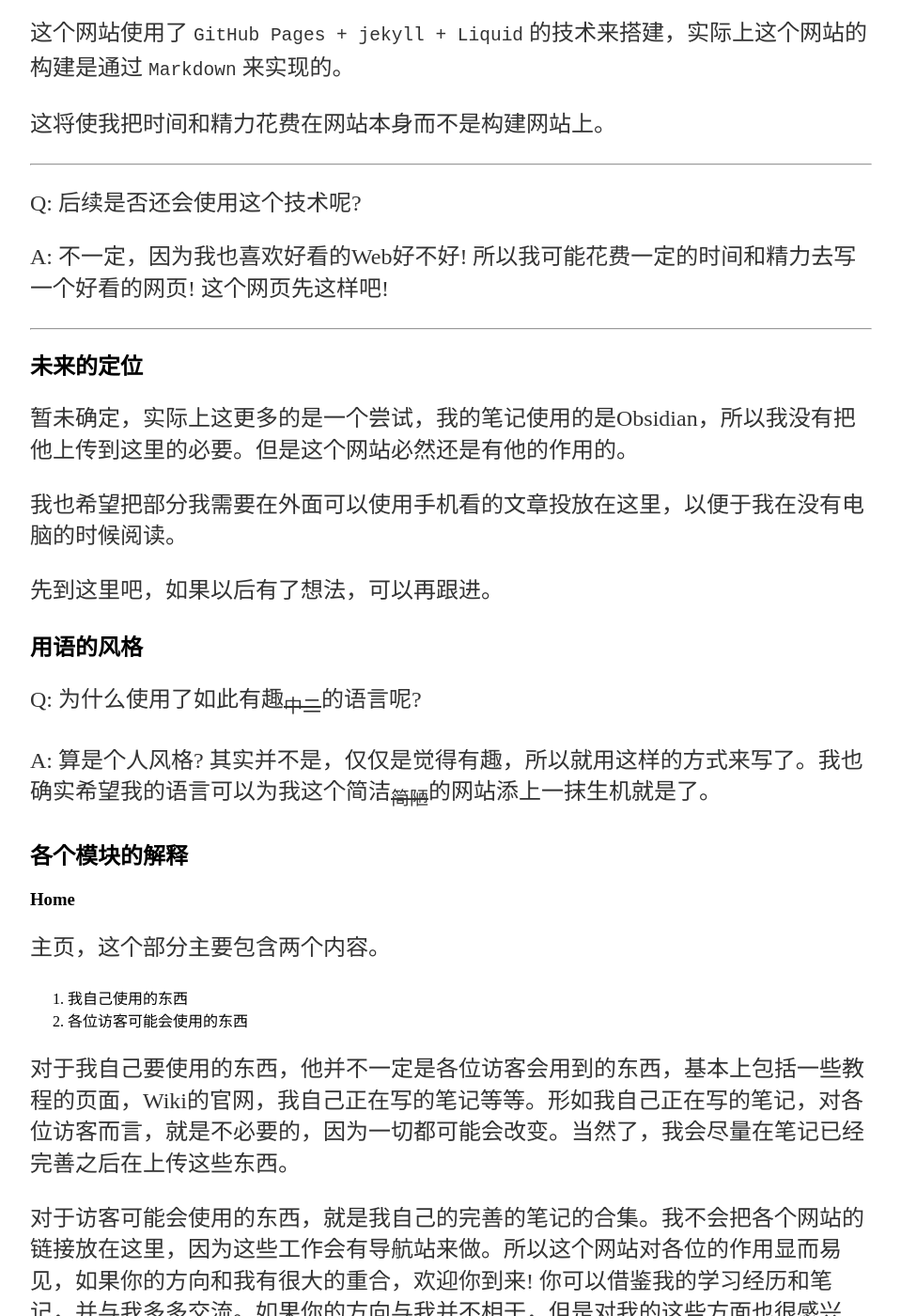
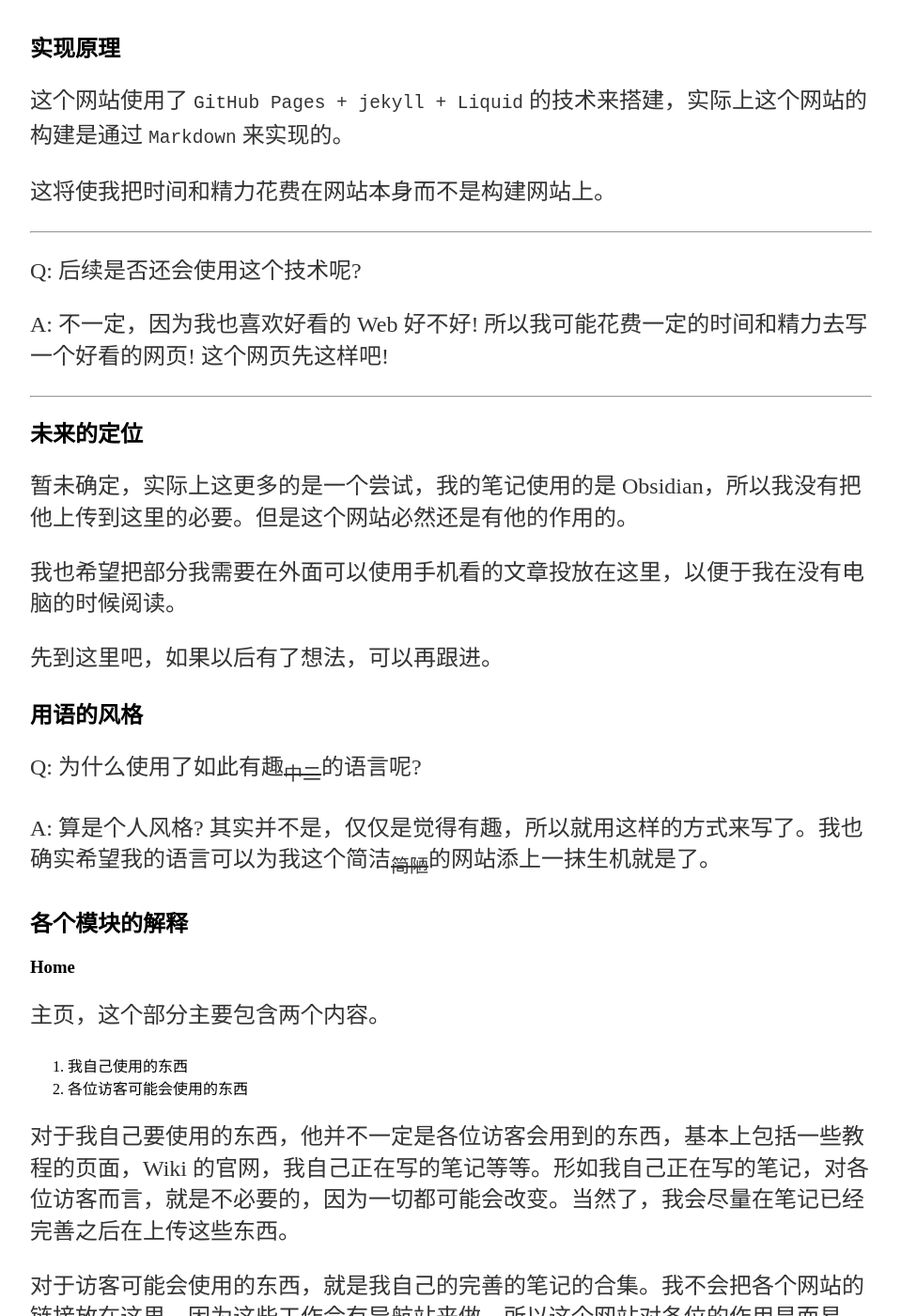
Before and after one commit to DSGHBC/DSGHBC.github.io, a Jekyll site: the page built from about.md, in a window 1280 px wide and 1400 px high, scrolled down 1033 px. Shown: the whole window at 94% size, without its empty margins (160-1119 px from the left). Built offline with Jekyll 4.4.1, drawn with Linux system fonts in a browser that asks for light colours; some of the changed text lies outside the part shown.

```diff
--- a/_config.yml
+++ b/_config.yml
@@ -5,12 +5,12 @@ layout: defalut
 
 permalink: /blog/:year/:month/:day/:title
 
-highlighter: rouge
+# highlighter: rouge
 
 markdown: kramdown
 
 kramdown:
-  input: GFM
+  # input: GFM
   syntax_highlighter: rouge
   syntax_highlighter_opts:
     css_class: 'highlight'
--- a/about.md
+++ b/about.md
@@ -3,16 +3,15 @@ layout: page
 title: "关于我"
 permalink: /about/
 ---
-
 # 关于我
 
 ## 个人爱好
 
 - 编程
-  - CLI，TUI热爱者，常用语言为CPP，喜欢的IEDA是VSCODE。
-  - Flutter 也是我喜欢的语言，现在在使用Flutter开发一个手机的记事本APP。(不过因为遇到了更好的APP，似乎不需要我去做了?)
+  - CLI，TUI 热爱者，常用语言为 CPP，喜欢的 IEDA 是 VSCODE。
+  - Flutter 也是我喜欢的语言，现在在使用 Flutter 开发一个手机的记事本 APP。(不过因为遇到了更好的 APP，似乎不需要我去做了?)
 - 建模
-  - 使用Blender。喜欢程序化建模和程序化纹理。但是也喜欢正常的建模
+  - 使用 Blender。喜欢程序化建模和程序化纹理。但是也喜欢正常的建模
 - 哲学
   - 喜欢哲学! 理由不必多说。
 - 数学
@@ -44,12 +46,13 @@ permalink: /about/
 
 Q: 后续是否还会使用这个技术呢?
 
-A: 不一定，因为我也喜欢好看的Web好不好! 所以我可能花费一定的时间和精力去写一个好看的网页! 这个网页先这样吧!
+A: 不一定，因为我也喜欢好看的 Web 好不好! 所以我可能花费一定的时间和精力去写一个好看的网页! 这个网页先这样吧!
 
 ---
+
 ## 未来的定位
 
-暂未确定，实际上这更多的是一个尝试，我的笔记使用的是Obsidian，所以我没有把他上传到这里的必要。但是这个网站必然还是有他的作用的。
+暂未确定，实际上这更多的是一个尝试，我的笔记使用的是 Obsidian，所以我没有把他上传到这里的必要。但是这个网站必然还是有他的作用的。
 
 我也希望把部分我需要在外面可以使用手机看的文章投放在这里，以便于我在没有电脑的时候阅读。
 
@@ -70,13 +73,13 @@ A: 算是个人风格? 其实并不是，仅仅是觉得有趣，所以就用这
 1. 我自己使用的东西
 2. 各位访客可能会使用的东西
 
-对于我自己要使用的东西，他并不一定是各位访客会用到的东西，基本上包括一些教程的页面，Wiki的官网，我自己正在写的笔记等等。形如我自己正在写的笔记，对各位访客而言，就是不必要的，因为一切都可能会改变。当然了，我会尽量在笔记已经完善之后在上传这些东西。
+对于我自己要使用的东西，他并不一定是各位访客会用到的东西，基本上包括一些教程的页面，Wiki 的官网，我自己正在写的笔记等等。形如我自己正在写的笔记，对各位访客而言，就是不必要的，因为一切都可能会改变。当然了，我会尽量在笔记已经完善之后在上传这些东西。
 
 对于访客可能会使用的东西，就是我自己的完善的笔记的合集。我不会把各个网站的链接放在这里，因为这些工作会有导航站来做。所以这个网站对各位的作用显而易见，如果你的方向和我有很大的重合，欢迎你到来! 你可以借鉴我的学习经历和笔记，并与我多多交流。如果你的方向与我并不相干，但是对我的这些方面也很感兴趣，同样欢迎你!
 
 ## About
 
-此页面，涉及一些常见的问题的回答与解释，包含网站改变的方向等等。后续内容我将会在此简略表述。详细的内容会有相应的Link指向对应的文章。
+此页面，涉及一些常见的问题的回答与解释，包含网站改变的方向等等。后续内容我将会在此简略表述。详细的内容会有相应的 Link 指向对应的文章。
 
 ## Blog
 
```
Also changed, not shown: other parts of about.md (+3 -0 lines), _includes/details.html (+10 -10 lines), _includes/head.html (added, +19 -0 lines), _posts/2014-04-30-hank-quinlan-site-launched.md (deleted, +0 -7 lines), _posts/2025-11-21-LaTexTesting.md (+44 -3 lines).
